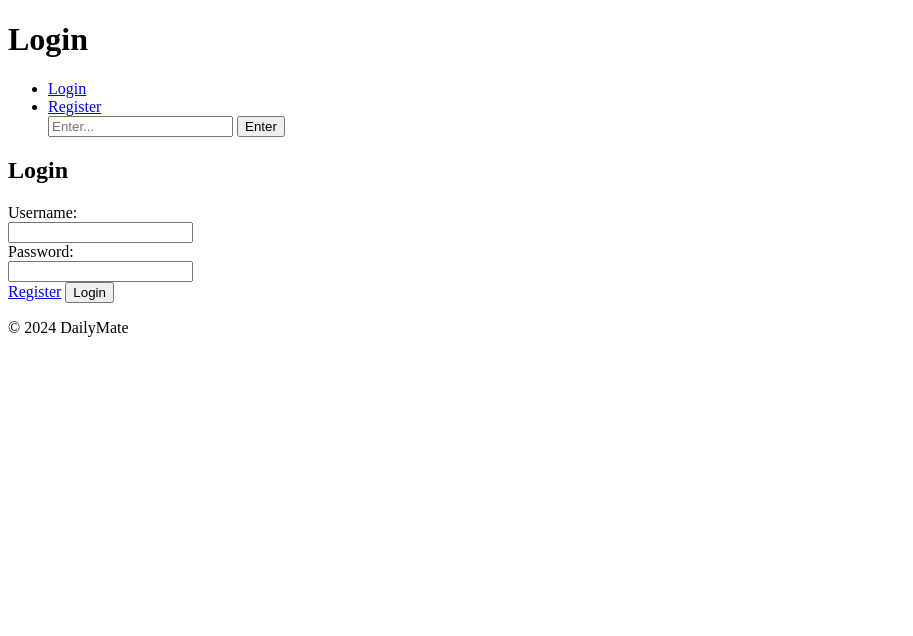
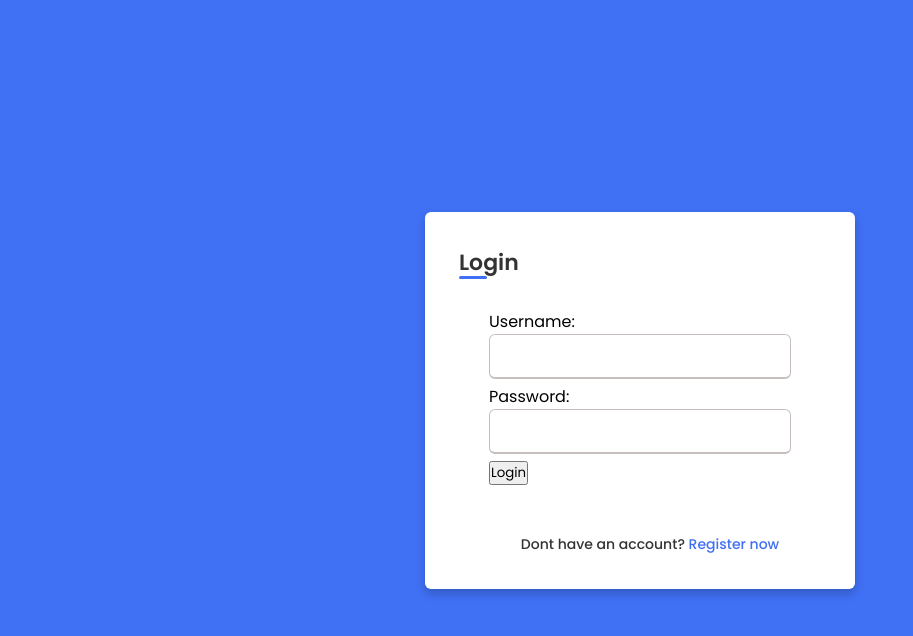
Before and after one commit to artem-andreyev/DailyMate-project, a Django app: page /accounts/login/ in a window 1280 px wide. Shown: the top 636 px of the page, without its empty margins (0-913 px from the left). Run offline with Django 4.2, Linux system fonts and the light colour scheme.

Commit message:
Added frontend form for login and register, added some functionality to it

```diff
--- a/DailyMate_project/dailybook/static/css/register.css
+++ b/DailyMate_project/dailybook/static/css/register.css
@@ -41,9 +41,10 @@ body{
   margin-top: 30px;
 }
 .wrapper form .input-box{
-  height: 52px;
-  margin: 18px 0;
+  height: 45px;
+  margin: 30px;
 }
+
 form .input-box input{
   height: 100%;
   width: 100%;
--- a/DailyMate_project/dailybook/templates/base.html
+++ b/DailyMate_project/dailybook/templates/base.html
@@ -18,13 +18,13 @@
                 <li><a href="{% url 'dailybook_list' username=request.user.username %}">Daily book</a></li>
                 <li><a href="{% url 'profile' %}">Profile</a></li>
             {% else %}
-                <li><a href="{% url 'login' %}">Login</a></li>
-                <li><a href="{% url 'register' %}">Register</a></li>
+                <!-- <li><a href="{% url 'login' %}">Login</a></li>
+                <li><a href="{% url 'register' %}">Register</a></li> -->
             {% endif %}
-            <form method="get" action="{% url 'search_results' %}">
+            <!-- <form method="get" action="{% url 'search_results' %}">
                 <input type="text" name="q" placeholder="Enter...">
                 <button type="submit">Enter</button>
-            </form>
+            </form> -->
 
         </ul>
     </nav>
@@ -35,8 +35,8 @@
             {% include 'register.html' %}
         {% endblock %}
     </main>
-    <footer>
+    <!-- <footer>
         <p>&copy; 2024 DailyMate</p>
-    </footer>
+    </footer> -->
 </body>
 </html>
--- a/DailyMate_project/dailybook/templates/registration/login.html
+++ b/DailyMate_project/dailybook/templates/registration/login.html
@@ -1,19 +1,32 @@
 {% extends 'base.html' %}
+{% load static %}
 
 {% block title %}Login - DailyMate{% endblock %}
 
-{% block header %}Login{% endblock %}
+{% block header %}
+<link rel="stylesheet" href="{% static 'css/register.css' %}">
+{% endblock %}
 
 {% block content %}
+<div class="wrapper">
     <h2>Login</h2>
     <form method="post">
-        {% csrf_token %}
-        <label for="username">Username:</label><br>
-        <input type="text" id="username" name="username"><br>
-        <label for="password">Password:</label><br>
-        <input type="password" id="password" name="password"><br>
-        {{ form.errors }}
-        <a href="{% url 'register' %}">Register</a>
+      {% csrf_token %}
+      <div class="input-box">
+        <label for="id_username">Username:</label><br>
+        <input type="text" id="username" name="username" required>
+      </div>
+      <div class="input-box">
+        <label for="id_password1">Password:</label><br>
+        <input type="password" id="password" name="password" required>
+      </div>
+      <div class="input-box button">
         <button type="submit">Login</button>
+      </div>
+      <div class="text">
+        <h3>Dont have an account? <a href="{% url 'register' %}">Register now</a></h3>
+      </div>
+       {{ form.errors }}
     </form>
+  </div>
 {% endblock %}
--- a/DailyMate_project/dailybook/templates/registration/register.html
+++ b/DailyMate_project/dailybook/templates/registration/register.html
@@ -6,7 +6,7 @@
   <link rel="stylesheet" href="{% static 'css/register.css' %}">
 {% endblock %}
 
-{% block header %}Registration{% endblock %}
+{% block header %}{% endblock %}
 
 {% block content %}
   <div class="wrapper">
@@ -15,7 +15,7 @@
       {% csrf_token %}
       <div class="input-box">
         <label for="id_username">Username:</label><br>
-        <input type="text" id="id_username" name="username" required>
+        <input type="text" id="username" name="username" required>
       </div>
       <div class="input-box">
         <label for="id_password1">Password:</label><br>
@@ -29,7 +29,7 @@
         <button type="submit">Register Now</button>
       </div>
       <div class="text">
-        <h3>Already have an account? <a href="#">Login now</a></h3>
+        <h3>Already have an account? <a href="{% url 'login' %}">Login now</a></h3>
       </div>
        {{ form.errors }}
     </form>
```
Also changed, not shown: DailyMate_project/dailybook/static/css/login.css (added), DailyMate_project/db.sqlite3.
